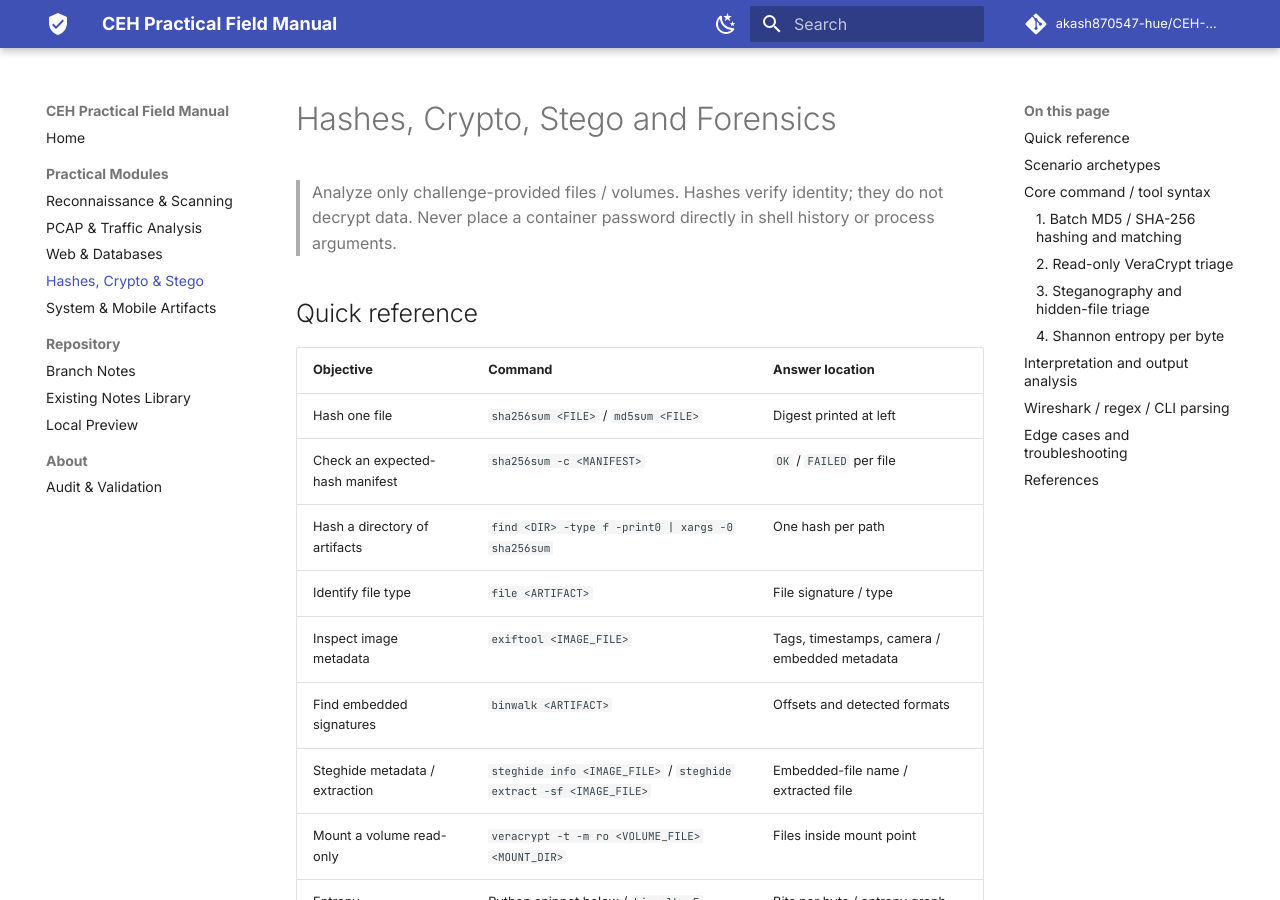
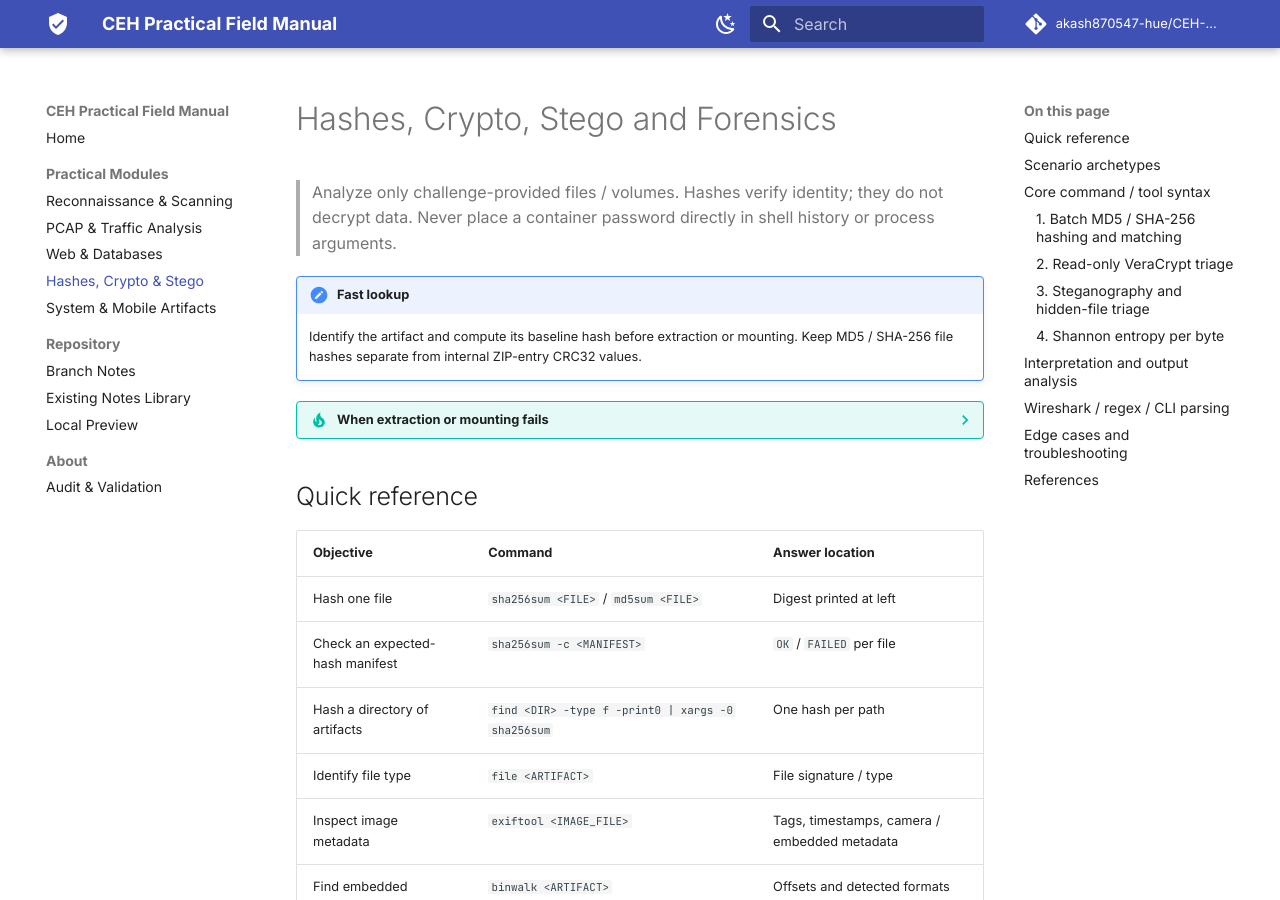
Before and after one commit to akash870547-hue/CEH-Notes, an MkDocs documentation site: the page built from docs/04-hashes-crypto.md, in a window 1280 px wide and 900 px high. Built offline with MkDocs 1.6.1 and Material for MkDocs 9.7.7, drawn with Linux system fonts in a browser that asks for light colours; comment, search, counter and statistics services are not loaded; some of the changed text lies outside the part shown.

Commit message:
Add Material callouts and cross-platform hashing tabs

````diff
--- a/docs/04-hashes-crypto.md
+++ b/docs/04-hashes-crypto.md
@@ -1,6 +1,12 @@
 # Hashes, Crypto, Stego and Forensics
 
 > Analyze only challenge-provided files / volumes. Hashes verify identity; they do not decrypt data. Never place a container password directly in shell history or process arguments.
+
+!!! note "Fast lookup"
+    Identify the artifact and compute its baseline hash before extraction or mounting. Keep MD5 / SHA-256 file hashes separate from internal ZIP-entry CRC32 values.
+
+??? tip "When extraction or mounting fails"
+    Verify the file type, tool version, mount path and supplied lab key / passphrase. Do not put volume passwords directly in command-line arguments.
 
 ## Quick reference
 
@@ -151,6 +157,21 @@ Regex only detects string shape. A 32-character hex string is not guaranteed MD5
 | High entropy | Compare file type / compression and entropy of relevant regions before concluding encryption. |
 | Empty metadata | Metadata may be stripped; inspect file headers and embedded content instead. |
 
+=== "Bash / Linux"
+    ```bash
+    sha256sum <FILE>
+    md5sum <FILE>
+    file <ARTIFACT_FILE>
+    exiftool <ARTIFACT_FILE>
+    ```
+
+=== "Windows PowerShell"
+    ```powershell
+    Get-FileHash -Algorithm SHA256 '<FILE>'
+    Get-FileHash -Algorithm MD5 '<FILE>'
+    Get-Item '<ARTIFACT_FILE>' | Format-List Name,Length,CreationTime,LastWriteTime
+    ```
+
 ## References
 
 - [VeraCrypt command-line usage (Unix)](https://veracrypt.io/en/Command%20Line%20Usage%20for%20Unix.html)
````
